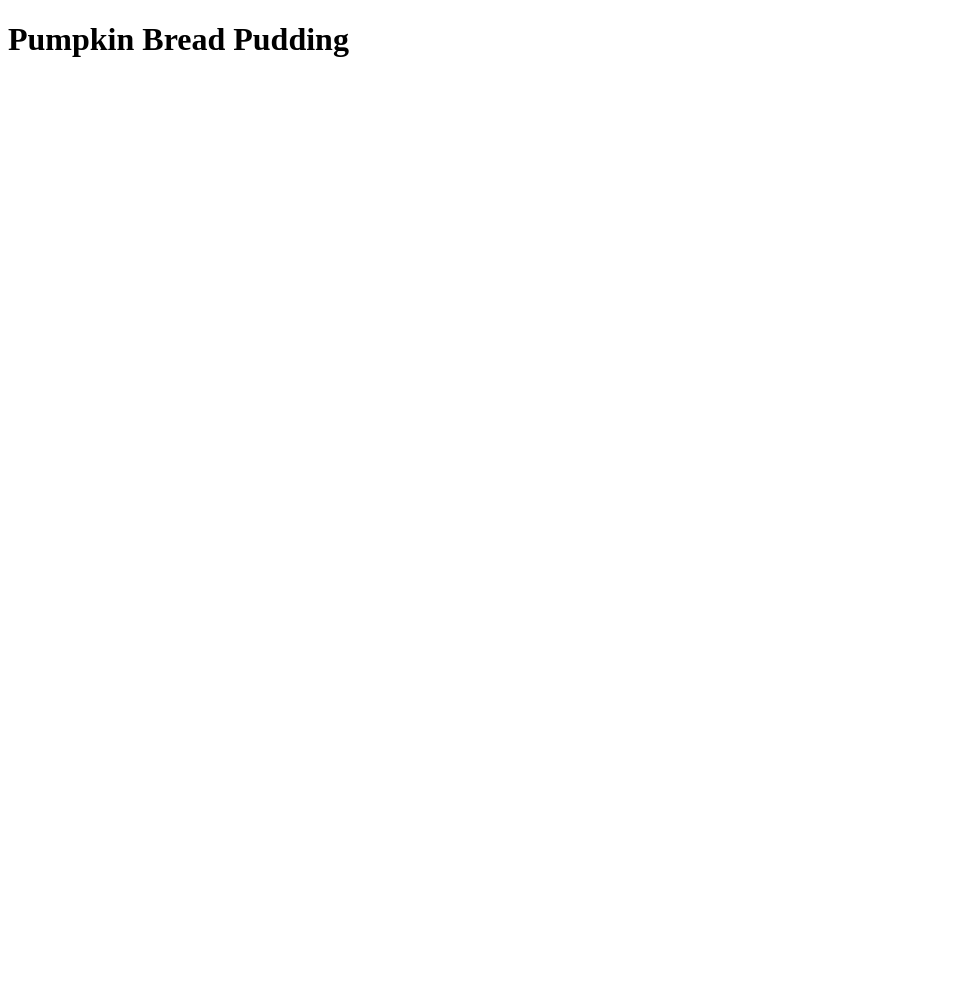
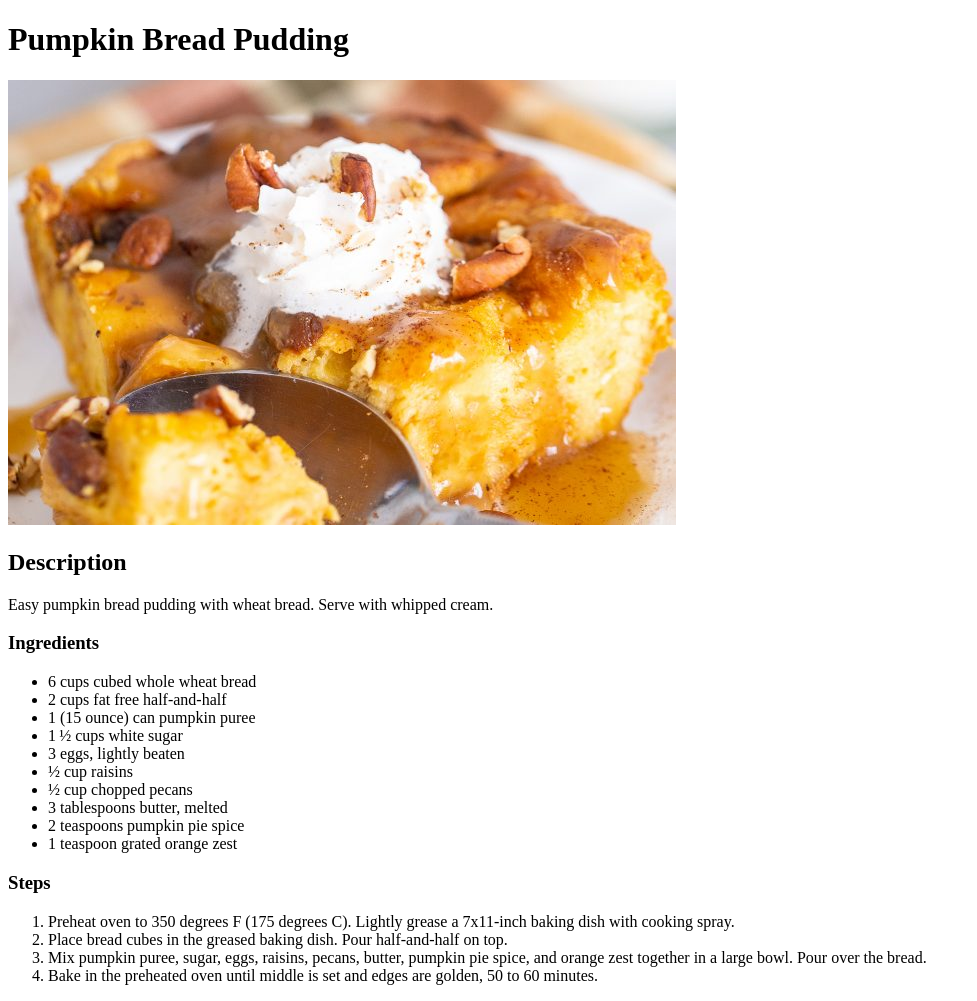
Before and after one commit to gh0st66/odin-recipes, a plain HTML site: page recipes/pumpkin-bread-pudding.html in a window 1280 px wide. Shown: the whole page, without its empty margins (0-977 px from the left). Before the commit the page ends 800 px from the top, so only its background shows below. Drawn offline with Linux system fonts and the light colour scheme.

Commit message:
pumpkin-bread-pudding.html

```diff
--- a/recipes/pumpkin-bread-pudding.html
+++ b/recipes/pumpkin-bread-pudding.html
@@ -10,6 +10,30 @@
 
 <body>
     <h1> Pumpkin Bread Pudding</h1>
+    <img src="../img/pumpkin.jpg" alt=" pumpin bread pudding ">
+    <h2>Description</h2>
+    <p>Easy pumpkin bread pudding with wheat bread. Serve with whipped cream.</p>
+    <h3>Ingredients</h3>
+    <ul>
+        <li>6 cups cubed whole wheat bread</li>
+        <li>2 cups fat free half-and-half</li>
+        <li>1 (15 ounce) can pumpkin puree</li>
+        <li>1 ½ cups white sugar </li>
+        <li>3 eggs, lightly beaten</li>
+        <li>½ cup raisins</li>
+        <li>½ cup chopped pecans</li>
+        <li>3 tablespoons butter, melted</li>
+        <li>2 teaspoons pumpkin pie spice</li>
+        <li>1 teaspoon grated orange zest</li>
+    </ul>
+    <h3>Steps</h3>
+    <ol>
+        <li>Preheat oven to 350 degrees F (175 degrees C). Lightly grease a 7x11-inch baking dish with cooking spray.</li>
+        <li>Place bread cubes in the greased baking dish. Pour half-and-half on top.</li>
+        <li>Mix pumpkin puree, sugar, eggs, raisins, pecans, butter, pumpkin pie spice, and orange zest together in a large bowl. Pour over the bread.</li>
+        <li>Bake in the preheated oven until middle is set and edges are golden, 50 to 60 minutes.</li>
+
+    </ol>
 
 </body>
 
```
Also changed, not shown: img/pumpkin.jpg (added).
